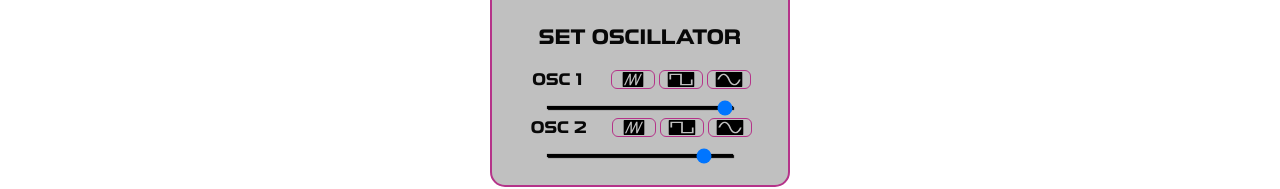
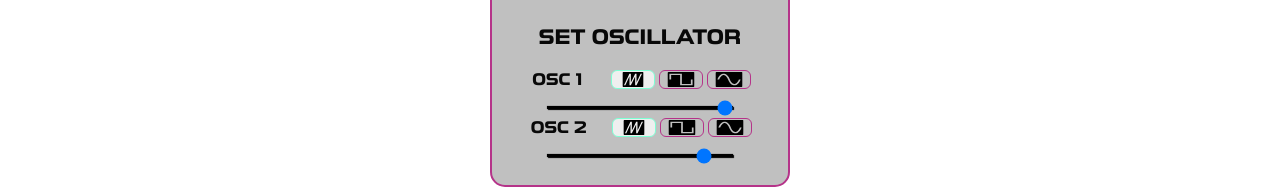
Before and after one commit to PhilippAubert/capstone-digitalSynth, a React (Create React App) app: page / in a window 1280 px wide. Shown: the part 236-425 px from the top of the page. Built offline with nearby package versions, Linux system fonts and the light colour scheme.

Commit message:
Add class-toggle for oscillator-buttons

```diff
--- a/src/App.js
+++ b/src/App.js
@@ -279,6 +279,8 @@ export default function App() {
               <Oscillators
                 oscillator1={osc1Frequency}
                 oscillator2={osc2Frequency}
+                osc1Type={osc1Type}
+                osc2Type={osc2Type}
                 onChangeOsc1Type={handleOsc1Type}
                 onChangeOsc2Type={handleOsc2Type}
                 onChangeFreqOsc1={handleOsc1FrequencyChange}
--- a/src/components/Oscillators.js
+++ b/src/components/Oscillators.js
@@ -7,12 +7,15 @@ import { useState } from "react";
 export default function Oscillators({
   oscillator1,
   oscillator2,
+  osc1Type,
+  osc2Type,
   onChangeFreqOsc1,
   onChangeFreqOsc2,
   onChangeOsc1Type,
   onChangeOsc2Type,
 }) {
-  const [active, setActive] = useState("false");
+  const [oscillator1Id, setOscillator1Id] = useState("sawtooth");
+  const [oscillator2Id, setOscillator2Id] = useState("sawtooth");
 
   function handleOsc1Change(event) {
     onChangeFreqOsc1(Number(event.target.value));
@@ -24,12 +27,12 @@ export default function Oscillators({
 
   function handleChangeOsc1Type(event) {
     onChangeOsc1Type(event.currentTarget.id);
-    setActive(!active);
+    setOscillator1Id(event.currentTarget.id);
   }
 
   function handleChangeOsc2Type(event) {
     onChangeOsc2Type(event.currentTarget.id);
-    setActive(!active);
+    setOscillator2Id(event.currentTarget.id);
   }
 
   return (
@@ -41,15 +44,25 @@ export default function Oscillators({
         <div className="Icons">
           <button
             id="sawtooth"
-            className="Change"
+            className={
+              oscillator1Id === "sawtooth" ? "Change-Active" : "Change"
+            }
             onClick={handleChangeOsc1Type}
           >
             <Saw />
           </button>{" "}
-          <button id="square" className="Change" onClick={handleChangeOsc1Type}>
+          <button
+            id="square"
+            className={oscillator1Id === "square" ? "Change-Active" : "Change"}
+            onClick={handleChangeOsc1Type}
+          >
             <Square />
           </button>{" "}
-          <button id="sine" className="Change" onClick={handleChangeOsc1Type}>
+          <button
+            id="sine"
+            className={oscillator1Id === "sine" ? "Change-Active" : "Change"}
+            onClick={handleChangeOsc1Type}
+          >
             <Sine />
           </button>
         </div>
@@ -69,15 +82,25 @@ export default function Oscillators({
         <div className="Icons">
           <button
             id="sawtooth"
-            className="Change"
+            className={
+              oscillator2Id === "sawtooth" ? "Change-Active" : "Change"
+            }
             onClick={handleChangeOsc2Type}
           >
             <Saw />
           </button>{" "}
-          <button id="square" className="Change" onClick={handleChangeOsc2Type}>
+          <button
+            id="square"
+            className={oscillator2Id === "square" ? "Change-Active" : "Change"}
+            onClick={handleChangeOsc2Type}
+          >
             <Square />
           </button>{" "}
-          <button id="sine" className="Change" onClick={handleChangeOsc2Type}>
+          <button
+            id="sine"
+            className={oscillator2Id === "sine" ? "Change-Active" : "Change"}
+            onClick={handleChangeOsc2Type}
+          >
             <Sine />
           </button>
         </div>
--- a/src/components/css/Oscillators.css
+++ b/src/components/css/Oscillators.css
@@ -17,7 +17,7 @@
   border: 1px solid var(--general-border-color);
 }
 
-.Active {
+.Change-Active {
   border-radius: 6px;
   width: 50%;
   display: flex;
```
